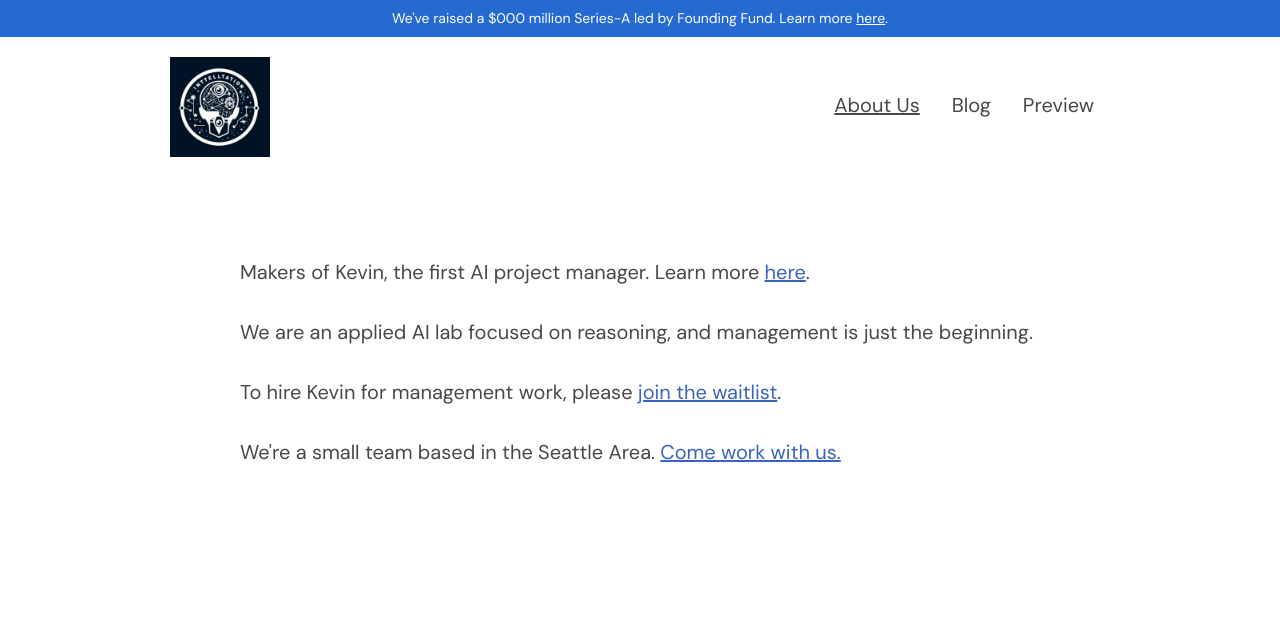
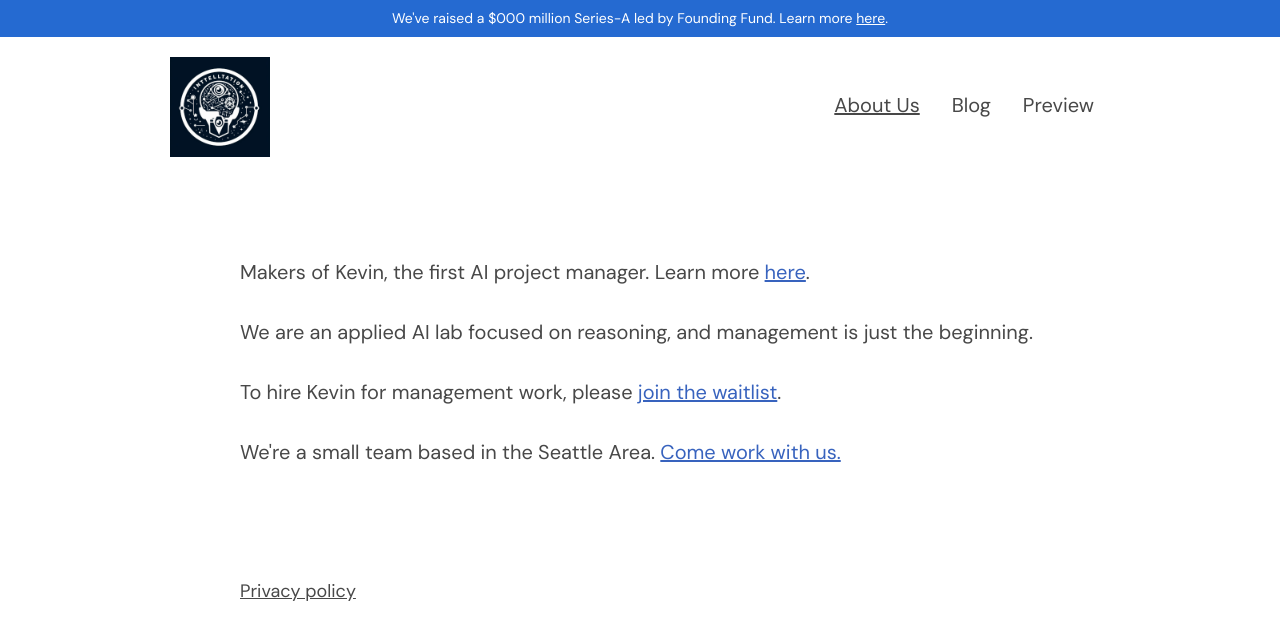
Before and after one commit to MeanderingProgrammer/Kevin, a SvelteKit app: page / in a window 1280 px wide. Shown: the top 640 px of the page. Built offline with nearby package versions, Linux system fonts and the light colour scheme; some icons are missing.

Commit message:
Add social and privacy policy links to homepage

```diff
--- a/src/routes/+page.svelte
+++ b/src/routes/+page.svelte
@@ -1,3 +1,7 @@
+<script lang="ts">
+    import Icon from '@iconify/svelte';
+</script>
+
 <p>Makers of Kevin, the first AI project manager. Learn more <a href="/introducing-kevin">here</a>.</p>
 
 <p>We are an applied AI lab focused on reasoning, and management is just the beginning.</p>
@@ -6,10 +10,37 @@
 
 <p>We're a small team based in the Seattle Area. <a href="/jobs">Come work with us.</a></p>
 
+<div class="social">
+    <a href="TODO" target="_blank">
+        <Icon icon="radix-icons:twitter-logo" width="2rem" height="2rem" style="color: var(--color-theme)" />
+    </a>
+
+    <a href="TODO" target="_blank">
+        <Icon icon="radix-icons:linkedin-logo" width="2rem" height="2rem" style="color: var(--color-theme)" />
+    </a>
+</div>
+
+<p class="policy"><a href="TODO">Privacy policy</a></p>
+
 <style>
     p {
         color: var(--color-text);
         font-size: 1.25rem;
         line-height: 2em;
     }
+
+    .social {
+        display: flex;
+        gap: 1rem;
+        margin-top: 2rem;
+        margin-bottom: 2rem;
+    }
+
+    .policy {
+        font-size: 1.125rem;
+    }
+
+    .policy a {
+        color: var(--color-text);
+    }
 </style>
```
